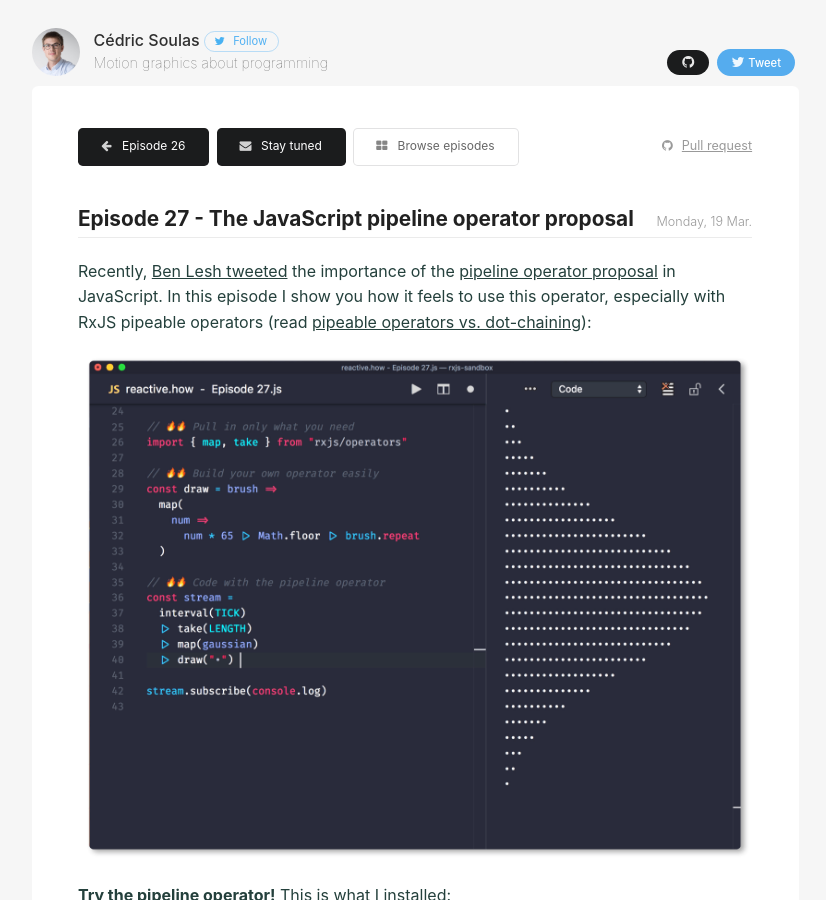
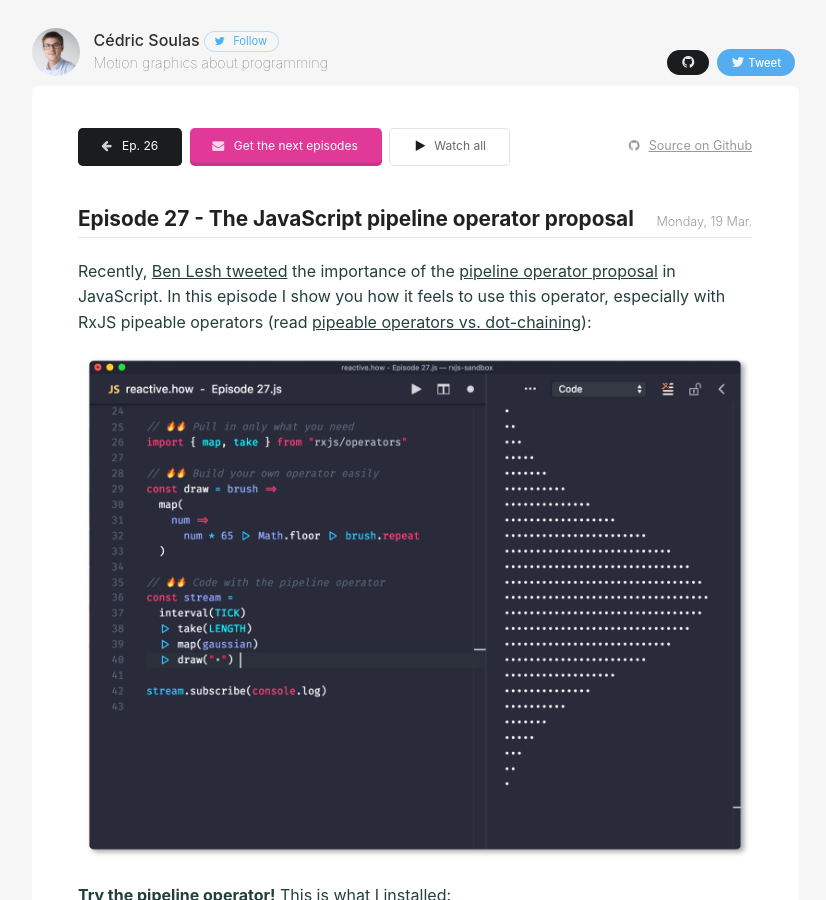
Before and after one commit to cedricss/reactive.how, a Jekyll site: the page built from pipeline-operator.md, in a window 1280 px wide and 900 px high. Shown: the whole window, without its empty margins (225-1051 px from the left). Built offline with Jekyll 4.4.1, drawn with Linux system fonts in a browser that asks for light colours; some of the changed text lies outside the part shown.

Commit message:
Tweak navigation and footer

```diff
--- a/_includes/footer.html
+++ b/_includes/footer.html
@@ -18,13 +18,6 @@
       <a class="item" href="https://github.com/cedricss/reactive.how">
         <i class="github icon"></i> Send feedback and issues
       </a>
-      <a class="item" href="https://github.com/cedricss/reactive.how">
-        <i class="plus icon"></i> Contribute
-      </a>
-      <a class="item" href="CHANGELOG">
-        <i class="newspaper icon"></i>
-        Change log
-      </a>
     </div>
   </div>
 </div>
--- a/_includes/navigation.html
+++ b/_includes/navigation.html
@@ -2,7 +2,7 @@
 {% if page.lesson > 1 %}
 {% assign lesson = page.lesson | minus:2 %}
 <a class="ui secondary tiny button" href="/{{ site.data.course.lessons[lesson].card }}">
-    <i class="arrow left icon"></i> <span class="computer only"> Episode {{ lesson | plus:1 }}</span>
+    <i class="arrow left icon"></i> <span class="computer only"> Ep. {{ lesson | plus:1 }}</span>
 </a>
 {% else %}
 <a class="ui disabled grey tiny button navigation placeholder">&nbsp;</a>
@@ -10,18 +10,21 @@
 {% assign lesson = page.lesson %}
 {% if page.lesson < site.data.course.lessons.size %}
 <a class="ui secondary tiny button" href="/{{ site.data.course.lessons[lesson].card }}">
-    <span class="computer only">Episode {{ lesson | plus:1 }}</span><i class="arrow right icon"></i>
+    <span class="computer only">Ep. {{ lesson | plus:1 }}</span><i class="arrow right icon"></i>
+</a>
+<a class="ui pink tiny button" href="#subscribe">
+    <i class="mail icon"></i> Newsletter
 </a>
 {% else %}
-<a class="ui secondary tiny button" href="#subscribe">
-    <i class="mail icon"></i> Stay tuned
+<a class="ui pink tiny button" href="#subscribe">
+    <i class="mail icon"></i> Get the next episodes
 </a>
 {% endif %}
 <a class="ui tiny basic button" href="/">
-    <i class="block layout icon"></i> Browse episodes
+    <span class="computer only"><i class="play black icon"></i></span> Watch all
 </a>
 <span class="computer only right floated">
     <i class="github icon"></i>
-    <a href="https://github.com/cedricss/reactive.how/pulls">Pull request</a>
+    <a href="https://github.com/cedricss/reactive.how/">Source on Github</a>
 </span>
 </p>
--- a/_layouts/default.html
+++ b/_layouts/default.html
@@ -8,11 +8,11 @@
 <body>
     <div class="ui main text container {{ page.class }}">
 
-        {% include author.html %} {% if page.class == 'post' %}
+        {% include author.html %}
         <h3 class="ui header move up">
             &nbsp; {% include social.html %}
         </h3>
-        {% endif %}
+
         <div class="content">
             {% if page.path contains "rxjs" %} {% include rxjs_nav.html %}{{ content }} {% elsif page.class == 'post' %} {% include navigation.html
             %} {% assign lesson_index = page.lesson | minus:1 %} {% assign lesson = site.data.course.lessons[lesson_index]
--- a/pipeline-operator.md
+++ b/pipeline-operator.md
@@ -28,6 +28,6 @@
 
 ## A new episode every Monday
 
-> [![](/img/reduce/icon.png){:.w350}](/reduce) <br/>[Episode 22 - **scan vs. reduce**](/reduce)
+> [![](/img/reduce/reduce-scan-featured.gif){:.w350}](/reduce) <br/>[Episode 22 - **scan vs. reduce**](/reduce)
 
 📮 You can subscribe to [the mailing list](#subscribe) to receive new episodes right inside your inbox. Or [follow me on Twitter](https://twitter.com/CedricSoulas).
```
